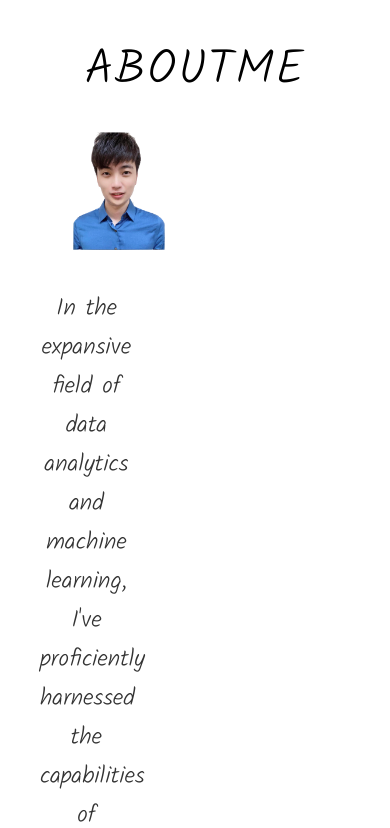
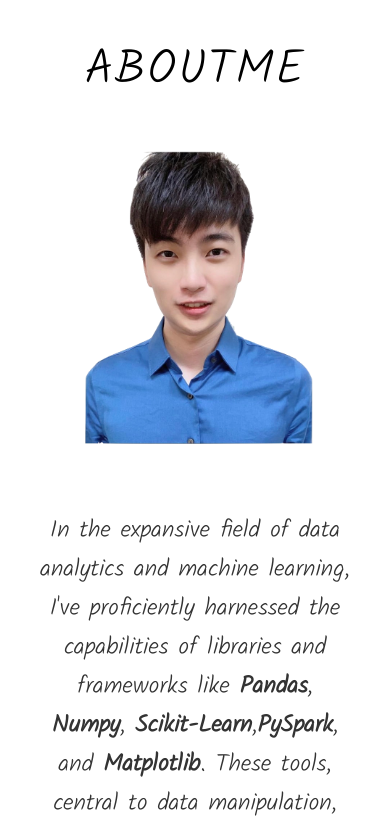
Before and after one commit to JayChiang17/portfolio, a React (Create React App) app: page / in a window 390 px wide. Shown: the part 520-1348 px from the top of the page. Built offline with nearby package versions, Linux system fonts and the light colour scheme.

Commit message:
update infro-container size

```diff
--- a/src/components/HomePage.js
+++ b/src/components/HomePage.js
@@ -116,12 +116,7 @@ const HomePage = () => {
           .
         </section>
       </section>
-
-      {/* 地图部分 */}
       <MapComponent />
-
-      <br />
-      <br />
       <section
         ref={thirdSectionRef}
         className={`fade-in ${isThirdSectionVisible ? "visible" : ""}`}
--- a/src/components/ResumePage.js
+++ b/src/components/ResumePage.js
@@ -221,6 +221,16 @@ const ResumePage = () => {
                 </a>
                 , Coursera, Issued Oct 2023
               </li>
+              <li>
+                <a
+                  href="https://www.udemy.com/certificate/UC-c77f0912-0982-42d0-8c5d-f5ab06d5742d/"
+                  target="_blank"
+                  rel="noreferrer"
+                >
+                  Full-Stack Web Development
+                </a>
+                , Udemy, Issued Feb 2024
+              </li>
             </ul>
           </section>
         </div>
--- a/src/style/Homepages.css
+++ b/src/style/Homepages.css
@@ -27,41 +27,58 @@ h1 {
   text-shadow: 2px 2px 4px rgba(0, 0, 0, 0.2); /* Subtle shadow for depth */
 }
 
+/* 基础样式 */
+/* 基础样式 */
 .image-container {
-  flex: 1; /* 圖片容器佔據可用空間的1份 */
-  max-width: 50%; /* 或者您希望的最大寬度 */
+  display: flex; /* 使用flex布局使其子元素居中 */
+  justify-content: center; /* 水平居中 */
+  max-width: 60%; /* 增加最大宽度使图片更大 */
+  margin: auto; /* 上下左右自动，使容器在父元素中居中 */
 }
 
 .image-container img {
-  width: 60%; /* Makes the image responsive */
-  height: auto; /* Maintains aspect ratio */
-  border-radius: 8px; /* Optional: if you want rounded corners */
-  text-shadow: 2px 2px 4px rgba(0, 0, 0, 0.2); /* Subtle shadow for depth */
+  width: 100%; /* 设置为100%使图片响应式并适应容器大小 */
+  max-width: 400px; /* 限制图片的最大宽度 */
+  height: auto; /* 维持原有纵横比，避免变形 */
+  border-radius: 8px; /* 如果需要圆角 */
 }
 
 .infro-container {
-  flex: 2; /* 信息容器佔據可用空間的2份 */
-  max-width: 30%; /* 或者您希望的最大寬度 */
+  display: flex; /* 使用flex布局 */
+  flex-direction: column; /* 子元素垂直排列 */
+  justify-content: center; /* 子元素在容器中垂直居中 */
+  align-items: center; /* 子元素在容器中水平居中 */
+  max-width: 40%; /* 增加最大宽度以适应更大的文本容器 */
+  margin: 20px auto; /* 减少顶部边距使容器更靠近图片 */
   font-family: "Kalam", cursive;
-  justify-content: center;
   font-size: 1.5rem;
+  text-align: center; /* 文本居中对齐 */
 }
 
+/* 响应式样式 */
 @media (max-width: 768px) {
   .infro {
-    flex-direction: column;
+    display: flex; /* 使用flex布局 */
+    flex-direction: column; /* 子元素垂直排列 */
+    align-items: center; /* 子元素在容器中水平居中 */
   }
 
   .image-container,
   .infro-container {
     width: 100%; /* 让图片和文字各占满整个屏幕宽度 */
+    max-width: none; /* 取消最大宽度限制，由子元素的宽度决定容器大小 */
   }
 
   .image-container img {
-    /* 在小屏幕上保持图片大小适中 */
-    max-width: 300px; /* 或根据需要调整 */
-    margin: 0 auto; /* 居中显示 */
-    transform: scale(1.3); /* 根据需要调整放大比例 */
+    width: 100%; /* 图片占满整个容器宽度 */
+    max-width: 300px; /* 限制图片的最大宽度，确保不会过大 */
+    margin: 0 auto; /* 图片居中 */
+    transform: none; /* 取消放大效果 */
+  }
+
+  .infro-container {
+    max-width: 100%; /* 文本容器占满屏幕宽度 */
+    margin-top: 20px; /* 在图片和文字之间增加一些空间 */
   }
 }
 
```
